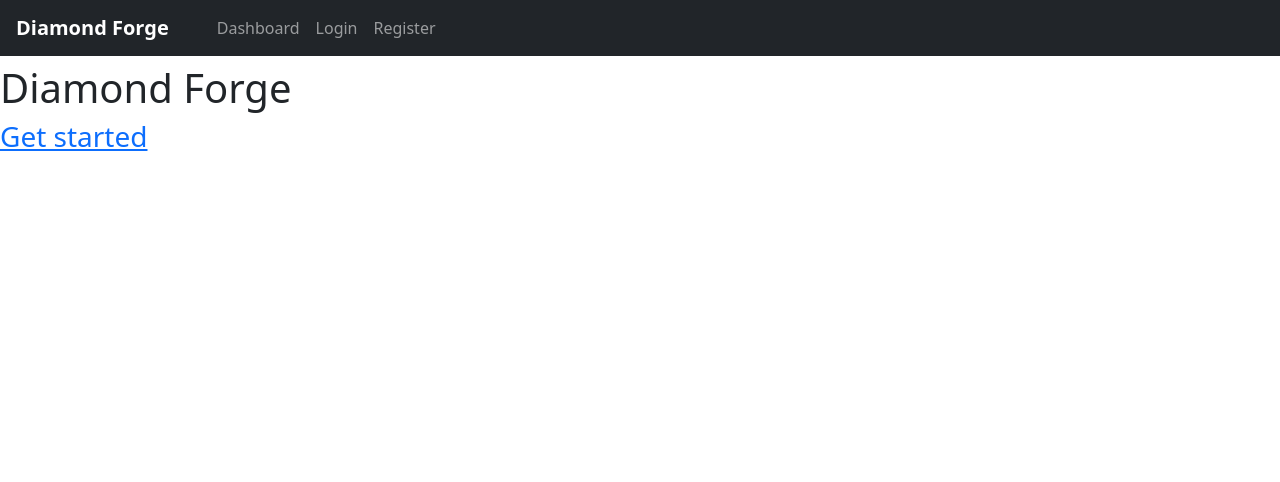
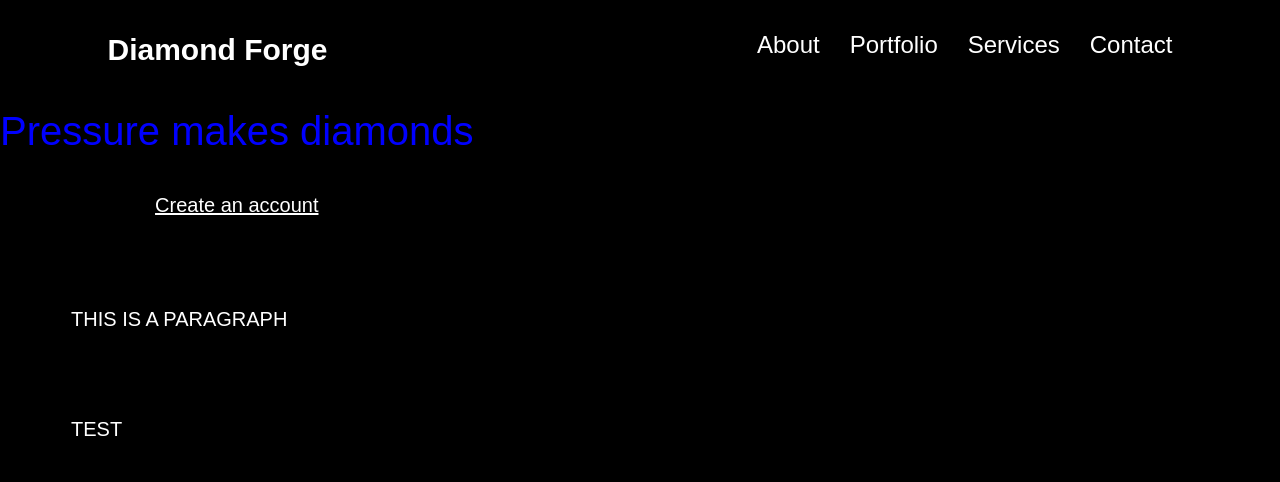
Before and after one commit to mchuang413/TinovationCodeSprint3, a website: page web/index.html in a window 1280 px wide. Drawn offline with nearby package versions, Linux system fonts and the light colour scheme.

Commit message:
Added hover color and ccs styling to navbar

```diff
--- a/web/index.html
+++ b/web/index.html
@@ -4,40 +4,40 @@
 <title>Diamond Forge</title>
 
 <head>
-  <link rel="stylesheet" href="style.css">
   <link href="https://cdn.jsdelivr.net/npm/bootstrap@5.3.2/dist/css/bootstrap.min.css" rel="stylesheet"
     integrity="sha384-T3c6CoIi6uLrA9TneNEoa7RxnatzjcDSCmG1MXxSR1GAsXEV/Dwwykc2MPK8M2HN" crossorigin="anonymous">
+  <link rel="stylesheet" href="style.css">
 </head>
-<nav id="navbar" class="navbar navbar-expand-lg navbar-dark bg-dark">
-  <!-- ms-2 means margin-start(left) width "2"-->
-  <a class="navbar-brand ms-3" href="/"><strong>Diamond Forge</strong></a>
-  <button class="navbar-toggler" type="button" data-toggle="collapse" data-target="#navbarNavAltMarkup"
-    aria-controls="navbarNavAltMarkup" aria-expanded="false" aria-label="Toggle navigation">
-    <span class="navbar-toggler-icon"></span>
-  </button>
-  <div class="container d-flex justify-content-space-around">
-    <div class="collapse navbar-collapse" id="navbarNavAltMarkup">
-      <div class="navbar-nav">
-        <div class="container d-flex justify-content-space-around">
-          <a class="nav-item nav-link" href="/dashboard.html">Dashboard</a>
-          <a class="nav-item nav-link" href="/login.html">Login</a>
-          <a class="nav-item nav-link" href="/register.html">Register</a>
-        </div>
+
+<body>
+  <nav class="nav">
+    <div class="container">
+      <div class="logo">
+        <a href="#"><strong>Diamond Forge</strong></a>
+      </div>
+      <div id="mainListDiv" class="main_list">
+        <ul class="navlinks">
+          <li><a href="#">About</a></li>
+          <li><a href="#">Portfolio</a></li>
+          <li><a href="#">Services</a></li>
+          <li><a href="#">Contact</a></li>
+        </ul>
       </div>
     </div>
-  </div>
-  </div>
-</nav>
+    <div style="height: 1000px">
+      <h2 class="myH2">Pressure makes diamonds</h2>
+      <a class="myP" href="\register.html">Create an account</a>
+      <p class="myP"></p>
+      <p class="myP">THIS IS A PARAGRAPH</p>
+      <p class="myP">TEST</p>
+      <p class="myP">
+      </p>
+    </div>
+  </nav>
 
 
-</header>
-<h1>
-  <div class="mt-2">
-    Diamond Forge
-  </div>
-</h1>
-<h3>
-  <a href="/dashboard.html">Get started</a>
-</h3>
+
+</body>
+
 
 </html>
--- a/web/style.css
+++ b/web/style.css
@@ -1,4 +1,90 @@
-#navbar {
-    justify-content: start;
+.navbar {
+    /*position: absolute;*/
     width: 100%;
+    justify-content: right;
+    background: beige;
 }
+.container {
+    justify-content: end;
+}
+
+@import url('https://fonts.googleapis.com/css?family=Quicksand:400,500,700');
+html,
+body {
+    margin: 0;
+    padding: 0;
+    font-family: "Quicksand", sans-serif;
+    font-size: 62.5%;
+    font-size: 10px;
+    background:black;
+}
+.nav {
+    width: 100%;
+    height: 45px;
+    position: fixed;
+    line-height: 100px;
+    text-align: center;
+}
+
+.nav div.logo {
+    float: left;
+    width: auto;
+    height: auto;
+    padding-left: 3rem;
+}
+
+.nav div.logo a {
+    text-decoration: none;
+    color: #fff;
+    font-size: 3rem;
+}
+
+.nav div.logo a:hover {
+    /*color: #00E676;*/
+}
+
+.nav div.main_list {
+    height: 45px;
+    float: right;
+}
+
+.nav div.main_list ul {
+    width: 100%;
+    height: 45px;
+    display: flex;
+    list-style: none;
+    margin: 0;
+    padding: 0;
+}
+
+.nav div.main_list ul li {
+    width: auto;
+    height: 45px;
+    padding: 0;
+    padding-right: 3rem;
+}
+
+.nav div.main_list ul li a {
+    text-decoration: none;
+    color: #fff;
+    line-height: 45px;
+    font-size: 2.4rem;
+}
+
+.nav div.main_list ul li a:hover {
+    color: blue;
+}
+.myH2 {
+    color:blue;
+    margin:auto;
+    left: 50%;
+	text-align:center;
+	font-size: 4rem;
+}
+.myP {
+    color: white;
+	text-align: left;
+	padding-left:15%;
+	padding-right:15%;
+	font-size: 20px;
+}
```
